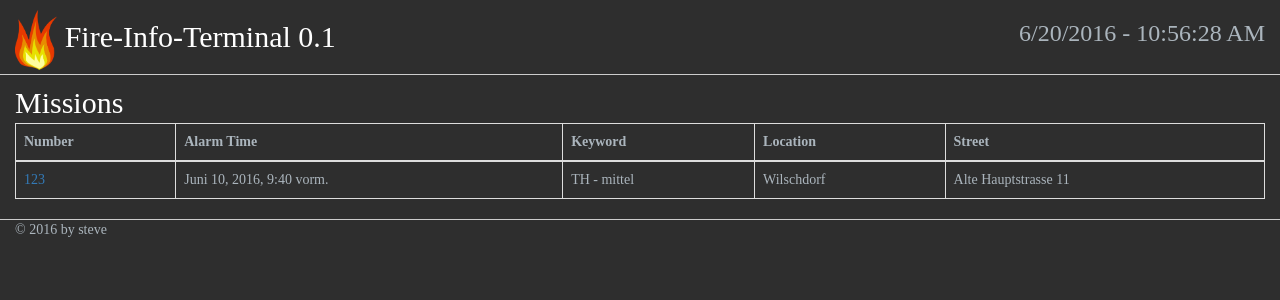
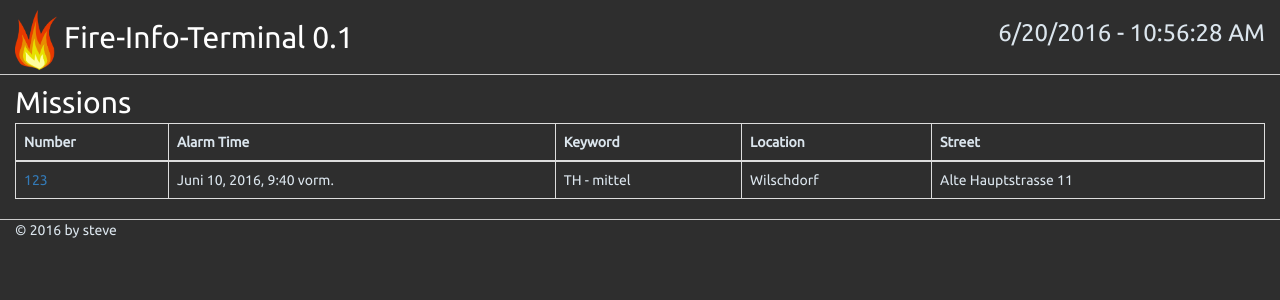
Before and after one commit to GroSte/feumgmt, a Django app: page /base/missions/ in a window 1280 px wide. Shown: the top 300 px of the page. Run offline with Django 3.2, Linux system fonts and the light colour scheme; data comes from the database, SQL or seed files in the repository; parts of the project's set-up code (start-up, migrations or seed data) failed here and were passed over; some libraries are stand-ins or nearby versions.

Commit message:
updated styling

```diff
--- a/base/static/base/css/base.css
+++ b/base/static/base/css/base.css
@@ -1,3 +1,6 @@
+@font-face {
+  font-family: 'ubuntu';
+  src: url("../fonts/Ubuntu-R.ttf"); }
 * {
   padding: 0;
   margin: 0;
@@ -5,7 +8,7 @@
 
 body {
   background-color: #2E2E2E;
-  color: #ABB5BD;
+  color: #DBE5ED;
   font-family: ubuntu;
   margin-bottom: 20px; }
 
@@ -13,6 +16,10 @@ h2 {
   color: #FFFFFF;
   margin-top: 10px;
   margin-bottom: 4px; }
+
+h4 > .icon {
+  height: 30px;
+  padding: 1px 4px 1px 0; }
 
 .top-bar {
   border-bottom: 1px solid #CCC; }
--- a/base/static/base/scss/base.scss
+++ b/base/static/base/scss/base.scss
@@ -1,4 +1,9 @@
 @import "variables";
+
+@font-face {
+    font-family: 'ubuntu';
+    src: url('../fonts/Ubuntu-R.ttf');
+}
 
 * {
   padding: 0;
@@ -19,6 +24,11 @@ h2 {
     margin-bottom: 4px;
 }
 
+h4 > .icon {
+  height: 30px;
+  padding: 1px 4px 1px 0;
+}
+
 .top-bar {
   border-bottom: 1px solid #CCC;
 }
```
